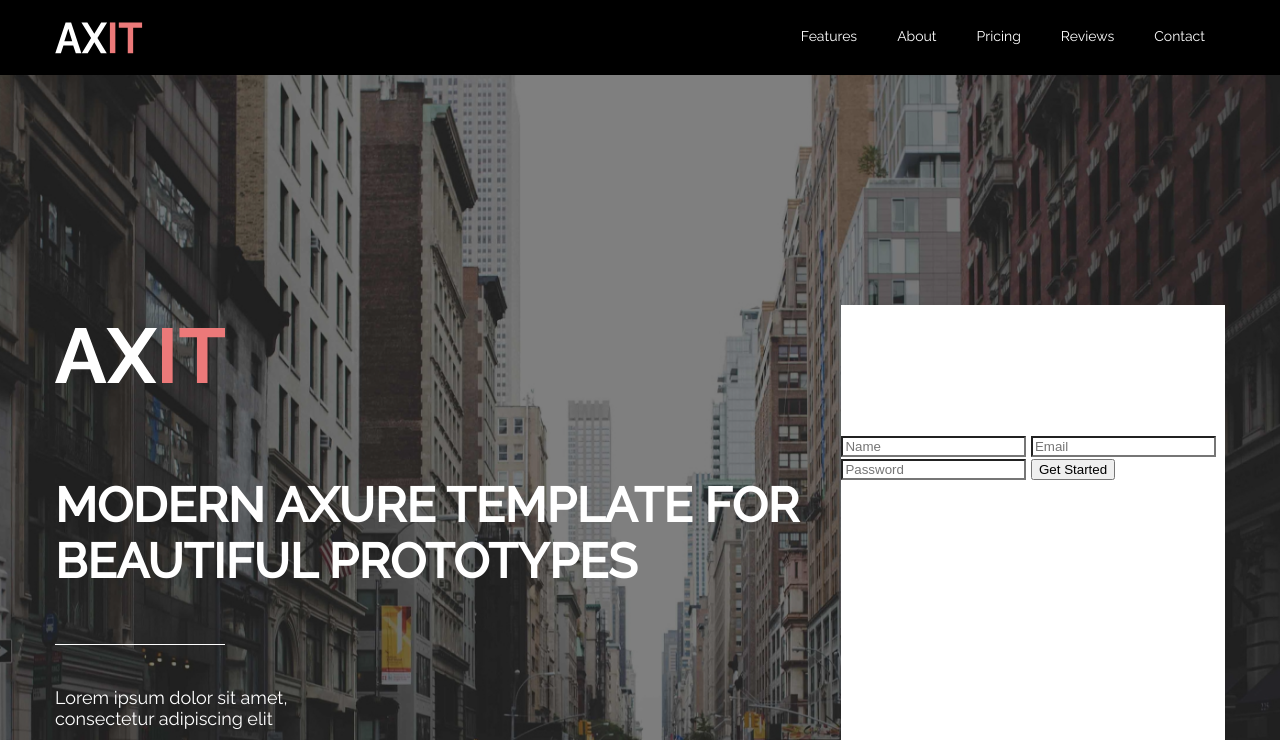
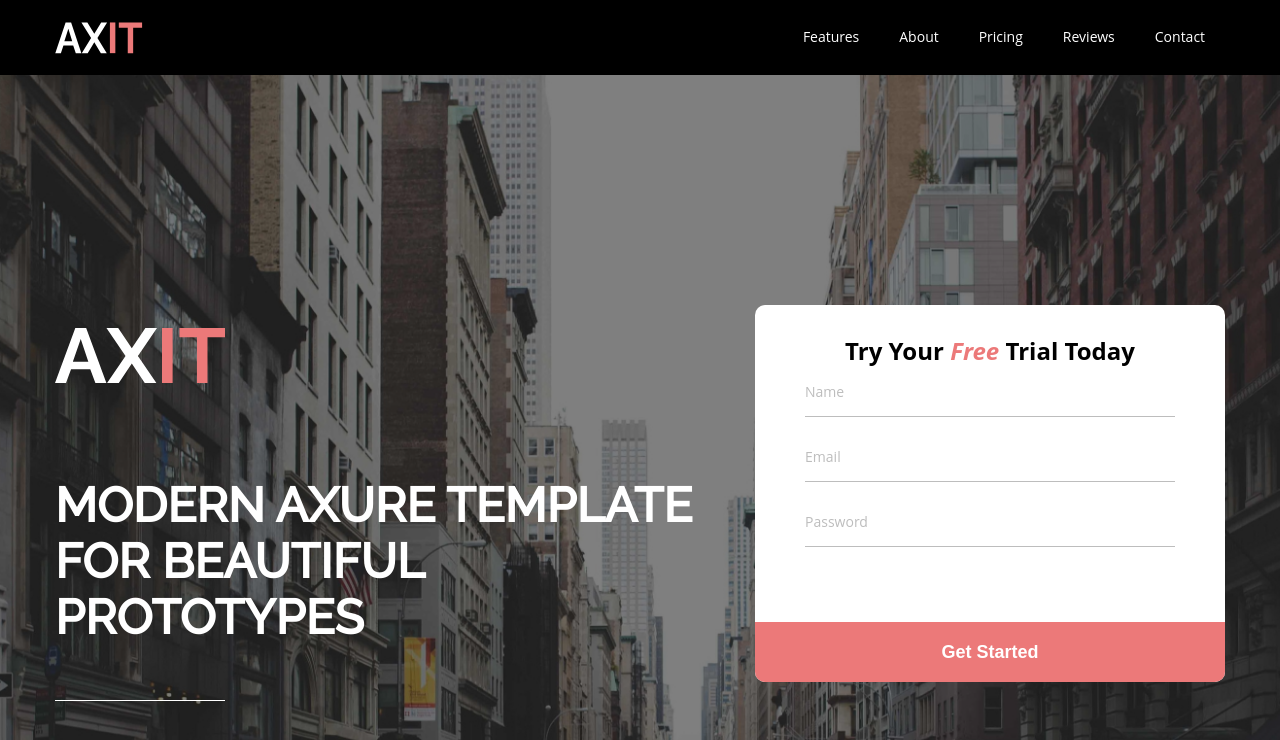
Before and after one commit to marinelloo/TMS-FE24, a plain HTML site: page index.html in a window 1280 px wide. Shown: the top 740 px of the page. Drawn offline with Linux system fonts and the light colour scheme.

Commit message:
add banner form

```diff
--- a/css/styles.css
+++ b/css/styles.css
@@ -100,6 +100,9 @@ h4, .title4 {
     background: none;
 }
 
+.button__form {
+    width: 100%;
+}
 
 .banner__dark {
     color: white;
@@ -128,6 +131,7 @@ h4, .title4 {
     line-height: 19px;
     text-align: center;
     font-size: 14px;
+    font-family: 'Open Sans', sans-serif;
 }
 
 .header__link:hover {
@@ -163,7 +167,6 @@ h4, .title4 {
     display: flex;
     padding-top: 230px;
     padding-bottom: 185px;
-
 }
 
 .main-banner__title {
@@ -178,10 +181,50 @@ h4, .title4 {
 }
 
 .form-container {
+    padding-left: 60px;
+}
+.form-trial {
+    width: 470px;
     background-color: white;
-    max-width: 470px;
+    border-radius: 10px;
+    color: black;
+    overflow: hidden;
+    text-align: center;
 }
 
+.form-inner {
+    padding: 30px 50px 75px;
+}
+
+.form-input {
+    width: 100%;
+    font-size: 14px;
+    line-height: 19px;
+    font-family: 'Open Sans', sans-serif;
+    font-weight: 400;
+    color: black;
+    border: none;
+    border-bottom: 1px solid #BDBDBD;
+    padding: 15px 0;
+    background: none;
+}
+
+.form-input:focus {
+    border-color: black;
+}
+
+
+.form-input::placeholder {
+    color: #BDBDBD;
+}
+
+.form__row + .form__row {
+    margin-top: 15px;
+}
+
+.form-highlight {
+    color: #EC7979;
+}
 .social-section {
     background-color: #F8EFEF;
     margin: 0;
--- a/index.html
+++ b/index.html
@@ -38,12 +38,20 @@
                         <a href="#" title="Download" class="button button__transparent">Download</a>
                     </div>
                     <div class="form-container">
-                        <h2 class="form-container__title">Try Your Free Trial Today</h2>
-                        <form class="trial-form">
-                            <input type="text" placeholder="Name" id="user-name">
-                            <input type="text" placeholder="Email" id="email">
-                            <input type="text" placeholder="Password" id="password">
-                            <button class="button-normal">Get Started</button>
+                        <form class="form-trial">
+                            <div class="form-inner">
+                                <h4 class="form-container__title">Try Your <em class="form-highlight">Free</em> Trial Today</h4>
+                                <div class="form__row">
+                                    <input type="text" placeholder="Name" class="form-input">
+                                </div>
+                                <div class="form__row">
+                                    <input type="text" placeholder="Email" class="form-input">
+                                </div>
+                                <div class="form__row">
+                                    <input type="password" placeholder="Password" class="form-input">
+                                </div>
+                            </div>
+                            <button class="button button__form">Get Started</button>
                         </form>
                     </div>
             </div>
@@ -280,7 +288,7 @@
             <input type="text" placeholder="Name">
             <input type="text" placeholder="Email">
             <input type="text" placeholder="Password">
-            <input type="text" placeholder="Message">
+            <input type="textarea" placeholder="Message">
         </form>
         <button class="button contact-us__button">Send Message</button>
         </div>
```
